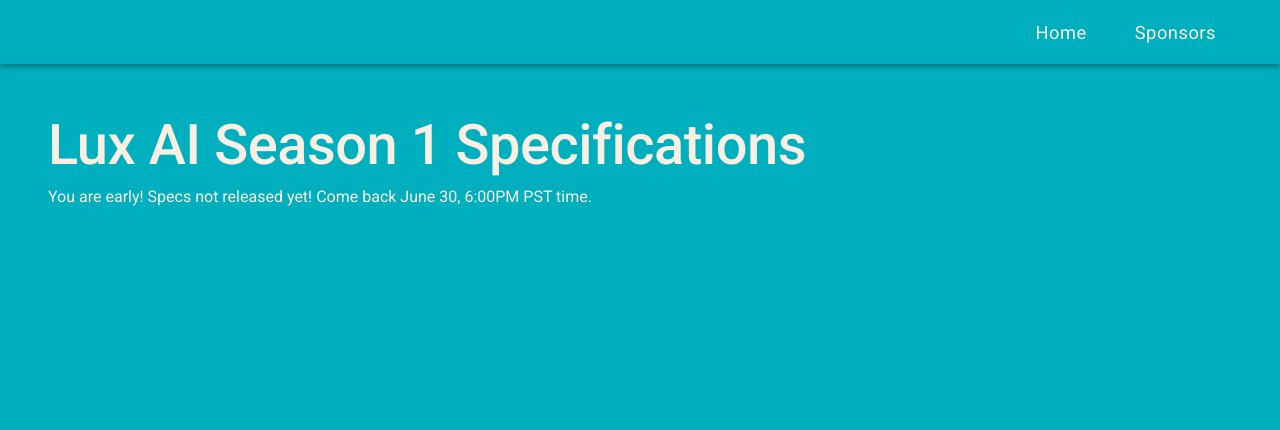
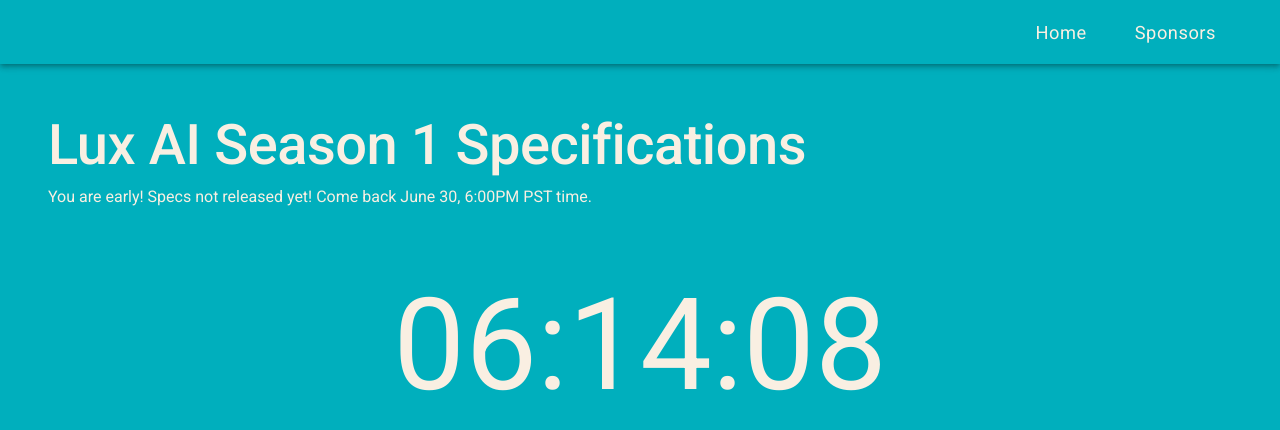
Before and after one commit to Lux-AI-Challenge/static-site, a React (Create React App) app: page /specs-2021 in a window 1280 px wide. Shown: the top 430 px of the page. Built offline with nearby package versions, Linux system fonts and the light colour scheme.

Commit message:
countdown lol

```diff
--- a/src/components/Header/index.tsx
+++ b/src/components/Header/index.tsx
@@ -60,7 +60,6 @@
       history.push(to);
     };
   };
-  console.log({ smallSize });
   return (
     <div className="Header">
       <AppBar position="static">
--- a/src/pages/Specs/Specs2021/index.css
+++ b/src/pages/Specs/Specs2021/index.css
@@ -6,7 +6,11 @@
   padding: 3rem;
   min-height: 100vh;
 }
-
+.Specs2021Page .countdown {
+  font-size: 8rem;
+  text-align: center;
+  margin-top: 4rem;
+}
 .Specs2021Page .anchor {
   display: block;
   position: relative;
--- a/src/pages/Specs/Specs2021/index.tsx
+++ b/src/pages/Specs/Specs2021/index.tsx
@@ -6,7 +6,30 @@
 import { useEffect } from 'react';
 import axios from 'axios';
 const md = new MarkdownIt({ html: true, linkify: true });
+
+const getTimeDifferenceString = (now: Date, start: Date): string => {
+  const dms = start.getTime() - now.getTime();
+  const ds = Math.floor(dms / 1000);
+  const seconds = ds % 60;
+  const minutes = Math.floor(ds / 60) % 60;
+  const hours = Math.floor(ds / 3600) % 24;
+  let mstr = `${minutes}`;
+  let sstr = `${seconds}`;
+  let hstr = `${hours}`;
+  if (seconds < 10) {
+    sstr = `0${sstr}`;
+  }
+  if (minutes < 10) {
+    mstr = `0${minutes}`;
+  }
+  if (hours < 10) {
+    hstr = `0${hours}`;
+  }
+  return `${hstr}:${mstr}:${sstr}`;
+};
+
 const Specs2021Page = () => {
+  const [clock, setClock] = useState('');
   const [content, setContent] = useState('');
   const useStyles = makeStyles((theme: Theme) => {
     return createStyles({
@@ -57,12 +80,27 @@
       }
     });
   }, []);
+  const startDate = new Date('2021-06-30T18:00:00-0800');
+  useEffect(() => {
+    const timer = setInterval(() => {
+      setClock(getTimeDifferenceString(new Date(), startDate));
+    }, 1000);
+    setClock(getTimeDifferenceString(new Date(), startDate));
+    console.log("nice try, but specs aren't in the html");
+    return () => {
+      clearInterval(timer);
+    };
+  }, []);
   return (
     <DefaultLayout>
       <div className={`${classes.page} Specs2021Page`}>
         <Typography variant="h2"></Typography>
+
         {/* <ThemeProvider theme={theme}> */}
         <div dangerouslySetInnerHTML={{ __html: content }}></div>
+        {new Date().getTime() < startDate.getTime() && (
+          <div className="countdown">{clock}</div>
+        )}
         {/* </ThemeProvider> */}
       </div>
     </DefaultLayout>
```
